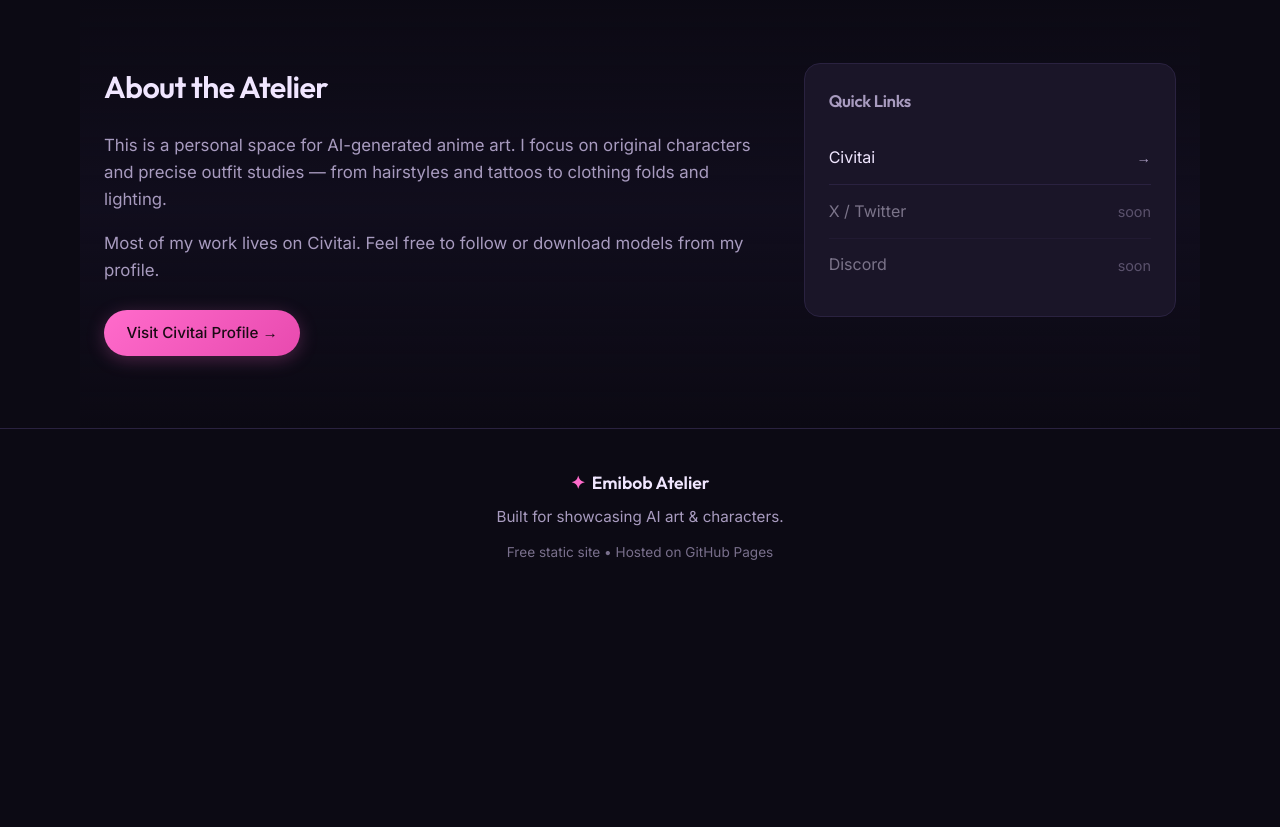
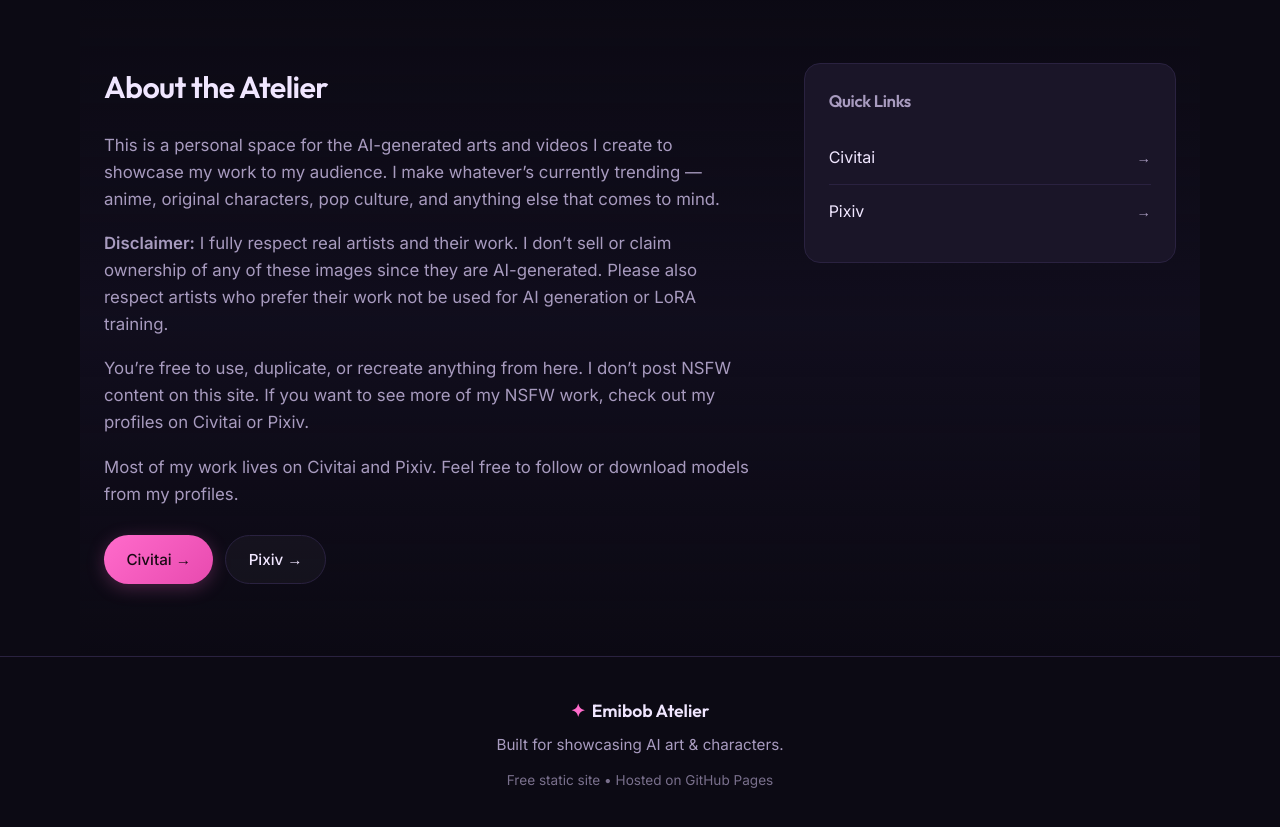
Before and after one commit to DataEWarlock/emibob-atelier, a plain HTML site: page index.html in a window 1280 px wide. Shown: the part 2560-3387 px from the top of the page. Before the commit the page ends 3164 px from the top, so only its background shows below. Drawn offline with Linux system fonts and the light colour scheme.

Commit message:
Update About section with personal wording + add Pixiv link

```diff
--- a/index.html
+++ b/index.html
@@ -203,17 +203,30 @@
         <div class="about-text">
           <h2>About the Atelier</h2>
           <p>
-            This is a personal space for AI-generated anime art.
-            I focus on original characters and precise outfit studies —
-            from hairstyles and tattoos to clothing folds and lighting.
+            This is a personal space for the AI-generated arts and videos I create to showcase my work to my audience.
+            I make whatever’s currently trending — anime, original characters, pop culture, and anything else that comes to mind.
           </p>
           <p>
-            Most of my work lives on Civitai. Feel free to follow
-            or download models from my profile.
+            <strong>Disclaimer:</strong> I fully respect real artists and their work.
+            I don’t sell or claim ownership of any of these images since they are AI-generated.
+            Please also respect artists who prefer their work not be used for AI generation or LoRA training.
           </p>
-          <a href="https://civitai.red/user/Emibob" target="_blank" rel="noopener" class="btn btn-primary">
-            Visit Civitai Profile →
-          </a>
+          <p>
+            You’re free to use, duplicate, or recreate anything from here.
+            I don’t post NSFW content on this site. If you want to see more of my NSFW work,
+            check out my profiles on Civitai or Pixiv.
+          </p>
+          <p>
+            Most of my work lives on Civitai and Pixiv. Feel free to follow or download models from my profiles.
+          </p>
+          <div style="display: flex; flex-wrap: wrap; gap: 0.75rem; margin-top: 1.25rem;">
+            <a href="https://civitai.red/user/Emibob" target="_blank" rel="noopener" class="btn btn-primary">
+              Civitai →
+            </a>
+            <a href="https://www.pixiv.net/en/users/121211050" target="_blank" rel="noopener" class="btn btn-ghost">
+              Pixiv →
+            </a>
+          </div>
         </div>
         <div class="about-card">
           <h3>Quick Links</h3>
@@ -225,15 +238,9 @@
               </a>
             </li>
             <li>
-              <a href="#" class="disabled">
-                <span>X / Twitter</span>
-                <span class="link-arrow">soon</span>
-              </a>
-            </li>
-            <li>
-              <a href="#" class="disabled">
-                <span>Discord</span>
-                <span class="link-arrow">soon</span>
+              <a href="https://www.pixiv.net/en/users/121211050" target="_blank" rel="noopener">
+                <span>Pixiv</span>
+                <span class="link-arrow">→</span>
               </a>
             </li>
           </ul>
```
